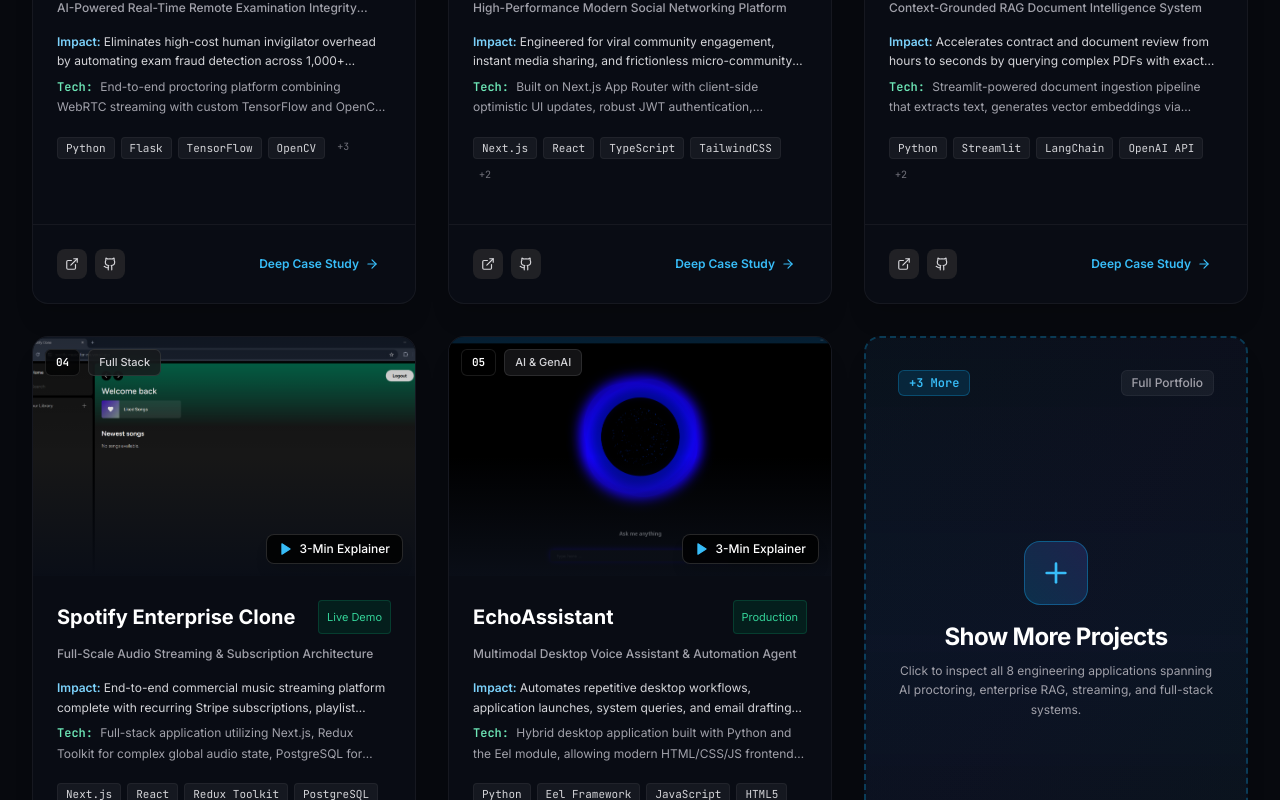
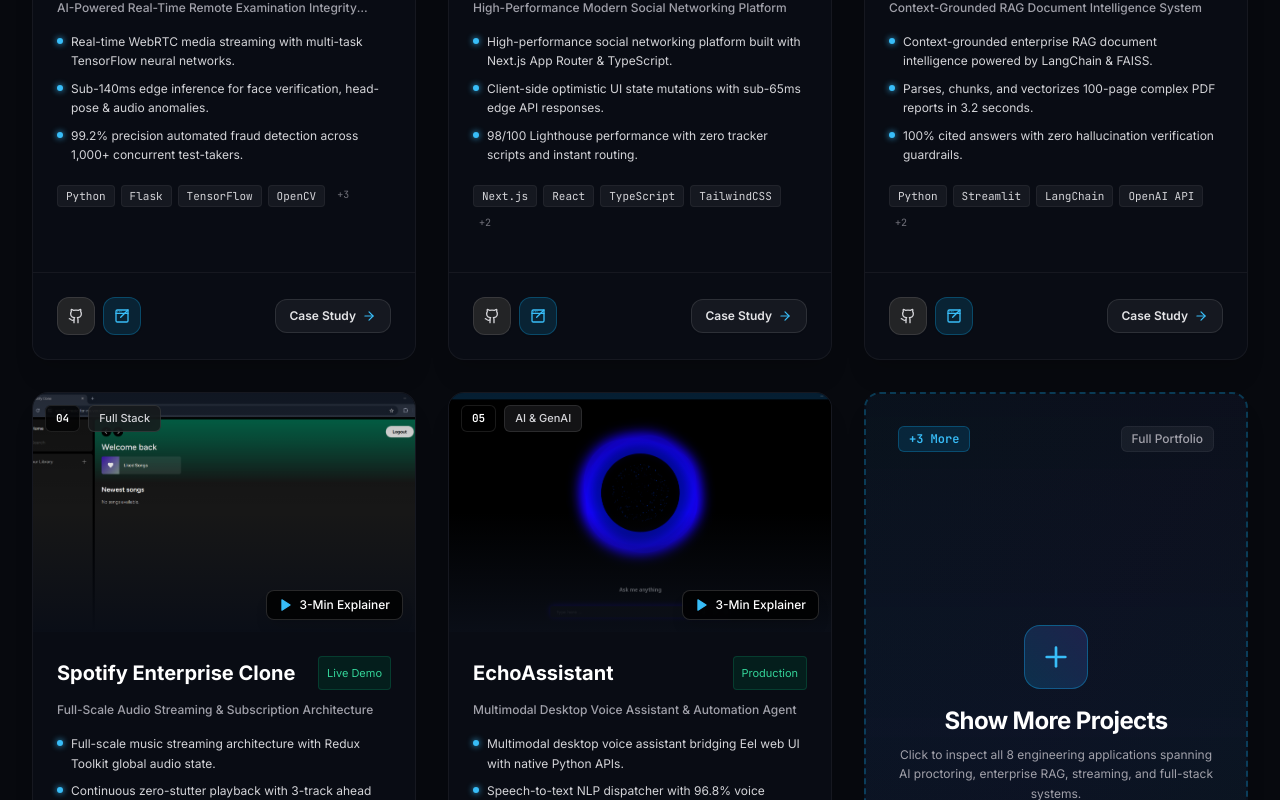
Before and after one commit to parth022002/Portfolio, a React (Vite) app: page / in a window 1280 px wide. Shown: the part 1580-2380 px from the top of the page. Built offline with nearby package versions, Linux system fonts and the light colour scheme.

Commit message:
feat: updated project cards with 2-3 bullet point descriptions, GitHub logo, and custom live redirect icon

```diff
--- a/src/components/ProjectsSection.tsx
+++ b/src/components/ProjectsSection.tsx
@@ -7,6 +7,91 @@ interface ProjectsSectionProps {
   onSelectProject: (project: Project) => void;
   onOpenVideo: (project: Project) => void;
 }
+
+// Browser Redirect Launch Icon Matching User Uploaded Sample Image
+const BrowserRedirectIcon: React.FC<{ className?: string }> = ({ className = "w-4 h-4" }) => (
+  <svg
+    viewBox="0 0 24 24"
+    fill="none"
+    stroke="currentColor"
+    strokeWidth="2"
+    strokeLinecap="round"
+    strokeLinejoin="round"
+    className={className}
+  >
+    {/* Browser window frame with opening for arrow */}
+    <path d="M14 3H5a2 2 0 0 0-2 2v14a2 2 0 0 0 2 2h14a2 2 0 0 0 2-2v-9" />
+    {/* Top tab bar header line */}
+    <path d="M3 8h18" />
+    {/* 3 Window Dots on top bar */}
+    <circle cx="5.5" cy="5.5" r="0.75" fill="currentColor" stroke="none" />
+    <circle cx="8" cy="5.5" r="0.75" fill="currentColor" stroke="none" />
+    <circle cx="10.5" cy="5.5" r="0.75" fill="currentColor" stroke="none" />
+    {/* Launch Arrow extending out of top-right */}
+    <polyline points="15 3 21 3 21 9" />
+    <line x1="10" y1="14" x2="21" y2="3" />
+  </svg>
+);
+
+// 2 to 3 Bullet Points Description Helper
+const getProjectHighlights = (project: Project): string[] => {
+  if (project.highlights && project.highlights.length > 0) {
+    return project.highlights.slice(0, 3);
+  }
+
+  const customHighlights: Record<string, string[]> = {
+    proctorshield: [
+      "Real-time WebRTC media streaming with multi-task TensorFlow neural networks.",
+      "Sub-140ms edge inference for face verification, head-pose & audio anomalies.",
+      "99.2% precision automated fraud detection across 1,000+ concurrent test-takers."
+    ],
+    nexspace: [
+      "High-performance social networking platform built with Next.js App Router & TypeScript.",
+      "Client-side optimistic UI state mutations with sub-65ms edge API responses.",
+      "98/100 Lighthouse performance with zero tracker scripts and instant routing."
+    ],
+    "chat-with-pdf": [
+      "Context-grounded enterprise RAG document intelligence powered by LangChain & FAISS.",
+      "Parses, chunks, and vectorizes 100-page complex PDF reports in 3.2 seconds.",
+      "100% cited answers with zero hallucination verification guardrails."
+    ],
+    "spotify-clone": [
+      "Full-scale music streaming architecture with Redux Toolkit global audio state.",
+      "Continuous zero-stutter playback with 3-track ahead predictive preload caching.",
+      "Integrated Stripe customer portal and automated subscription webhooks."
+    ],
+    "echo-assistant": [
+      "Multimodal desktop voice assistant bridging Eel web UI with native Python APIs.",
+      "Speech-to-text NLP dispatcher with 96.8% voice recognition accuracy.",
+      "Sub-350ms OS automation executing 40+ system commands and email drafts."
+    ],
+    taskflow: [
+      "MERN collaborative task platform featuring drag-and-drop Kanban workflows.",
+      "Granular role-based access control (Admin, Manager, Contributor) with JWT auth.",
+      "Sub-45ms task query response supporting 500+ active team collaborators."
+    ],
+    shoesavvy: [
+      "Full-stack e-commerce engine with normalized MySQL relational catalog schema.",
+      "Dynamic instant category filtering and secure server-side session management.",
+      "ACID-compliant checkout with atomic inventory synchronization."
+    ],
+    vchat: [
+      "Encrypted peer-to-peer WebRTC video calling with PHP signaling server.",
+      "STUN/NAT traversal protocol ensuring direct peer streaming across firewalls.",
+      "Sub-80ms end-to-end media latency with adaptive jitter buffer optimization."
+    ]
+  };
+
+  if (customHighlights[project.id]) {
+    return customHighlights[project.id];
+  }
+
+  return [
+    project.tagline,
+    project.technicalSummary,
+    project.businessImpact
+  ].slice(0, 3);
+};
 
 export const ProjectsSection: React.FC<ProjectsSectionProps> = ({
   onSelectProject,
@@ -124,16 +209,14 @@ export const ProjectsSection: React.FC<ProjectsSectionProps> = ({
                   {project.tagline}
                 </p>
 
-                {/* Business Impact & Technical Highlights */}
-                <div className="space-y-1.5 pt-1 text-xs">
-                  <p className="text-zinc-300 line-clamp-2 leading-relaxed">
-                    <strong className="text-sky-300 font-semibold">Impact: </strong>
-                    {project.businessImpact}
-                  </p>
-                  <p className="text-zinc-400 line-clamp-2 leading-relaxed">
-                    <strong className="text-emerald-300 font-semibold font-mono">Tech: </strong>
-                    {project.technicalSummary}
-                  </p>
+                {/* 2 to 3 Bullet Points Description (Max 3 Points) */}
+                <div className="space-y-2 pt-1 text-xs">
+                  {getProjectHighlights(project).map((point, i) => (
+                    <div key={i} className="flex items-start gap-2 text-zinc-300 leading-relaxed">
+                      <span className="w-1.5 h-1.5 rounded-full bg-sky-400 mt-1.5 flex-shrink-0 shadow-[0_0_6px_#38BDF8]" />
+                      <span className="line-clamp-2">{point}</span>
+                    </div>
+                  ))}
                 </div>
 
                 {/* Tech Stack Chips */}
@@ -156,38 +239,47 @@ export const ProjectsSection: React.FC<ProjectsSectionProps> = ({
             </div>
 
             {/* Bottom Actions Bar */}
-            <div className="p-5 sm:p-6 pt-0 border-t border-white/5 mt-4 flex items-center justify-between gap-3 text-xs">
+            <div className="p-5 sm:p-6 pt-3 border-t border-white/5 mt-4 flex items-center justify-between gap-3 text-xs">
               <div className="flex items-center gap-2">
-                {project.liveUrl && (
+                {/* 1. GitHub Logo Link */}
+                <a
+                  href={project.githubUrl || PORTFOLIO_DATA.personal.github}
+                  target="_blank"
+                  rel="noreferrer"
+                  className="p-2.5 rounded-xl bg-zinc-800/90 hover:bg-zinc-700 text-zinc-300 hover:text-white border border-white/10 hover:border-sky-500/40 transition-all hover:scale-110 shadow-sm flex items-center justify-center group/gh"
+                  title="View GitHub Repository"
+                >
+                  <Github className="w-4 h-4 group-hover/gh:text-sky-400 transition-colors" />
+                </a>
+
+                {/* 2. Deployed Live Website Redirect Symbol (Matches User Sample Image) */}
+                {project.liveUrl ? (
                   <a
                     href={project.liveUrl}
                     target="_blank"
                     rel="noreferrer"
-                    className="p-2 rounded-lg bg-zinc-800/80 hover:bg-zinc-700 text-zinc-300 hover:text-white transition-all hover:scale-110"
-                    title="Live Demo"
+                    className="p-2.5 rounded-xl bg-sky-500/15 hover:bg-sky-500/25 text-sky-400 hover:text-sky-300 border border-sky-500/30 hover:border-sky-400 transition-all hover:scale-110 shadow-sm flex items-center justify-center group/live"
+                    title="Open Deployed Live Website"
                   >
-                    <ExternalLink className="w-3.5 h-3.5" />
+                    <BrowserRedirectIcon className="w-4 h-4 group-hover/live:scale-110 transition-transform" />
                   </a>
-                )}
-                {project.githubUrl && (
-                  <a
-                    href={project.githubUrl}
-                    target="_blank"
-                    rel="noreferrer"
-                    className="p-2 rounded-lg bg-zinc-800/80 hover:bg-zinc-700 text-zinc-300 hover:text-white transition-all hover:scale-110"
-                    title="GitHub Code"
+                ) : (
+                  <span
+                    className="p-2.5 rounded-xl bg-zinc-900/60 text-zinc-600 border border-white/5 flex items-center justify-center cursor-not-allowed"
+                    title="Deployment in progress"
                   >
-                    <Github className="w-3.5 h-3.5" />
-                  </a>
+                    <BrowserRedirectIcon className="w-4 h-4 opacity-40" />
+                  </span>
                 )}
               </div>
 
+              {/* Deep Case Study Button */}
               <button
                 onClick={() => onSelectProject(project)}
-                className="flex items-center gap-1.5 px-3 py-1.5 rounded-lg font-semibold text-sky-400 hover:text-sky-300 hover:bg-sky-950/30 transition-all hover:translate-x-0.5"
+                className="flex items-center gap-1.5 px-3.5 py-2 rounded-xl bg-white/5 hover:bg-white/10 text-xs font-semibold text-zinc-200 hover:text-white border border-white/10 hover:border-sky-500/30 transition-all hover:translate-x-0.5 shadow-sm"
               >
-                <span>Deep Case Study</span>
-                <ArrowRight className="w-3.5 h-3.5" />
+                <span>Case Study</span>
+                <ArrowRight className="w-3.5 h-3.5 text-sky-400" />
               </button>
             </div>
           </motion.div>
--- a/src/data/portfolioData.ts
+++ b/src/data/portfolioData.ts
@@ -11,6 +11,7 @@ export interface Project {
   businessImpact: string;
   technicalSummary: string;
   problemStatement: string;
+  highlights?: string[];
   solutionArchitecture: string;
   techStack: string[];
   keyMetrics: { label: string; value: string }[];
```
